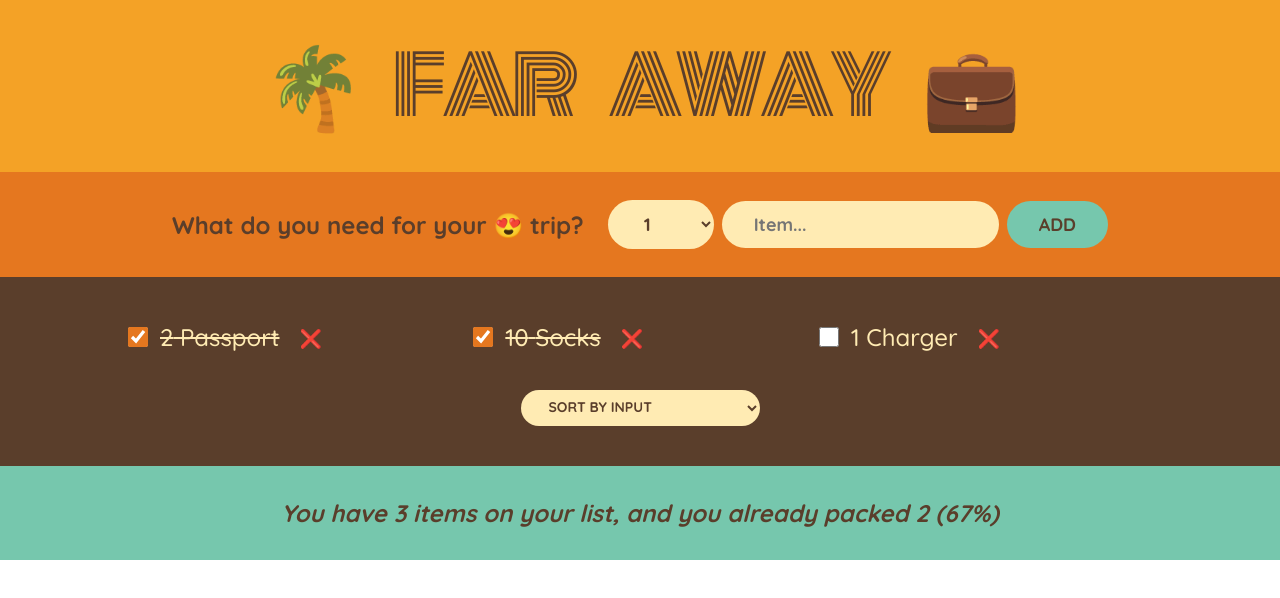
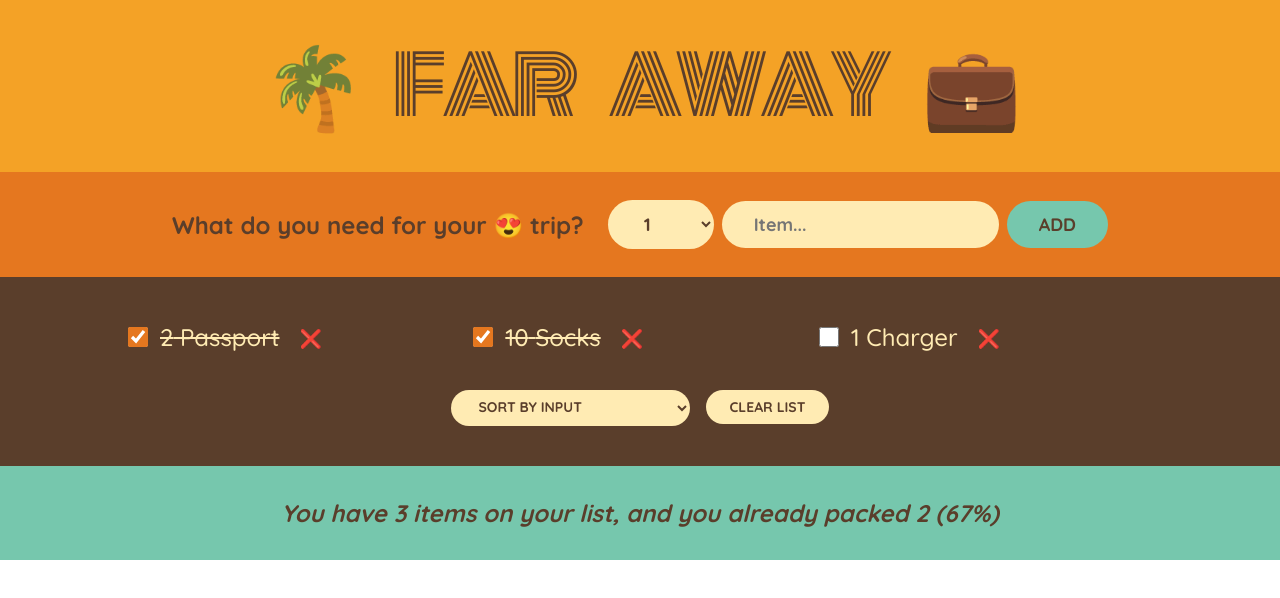
Before and after one commit to cozocozy/travel-items, a React (Create React App) app: page / in a window 1280 px wide. Shown: the top 598 px of the page. Built offline with nearby package versions, Linux system fonts and the light colour scheme.

Commit message:
feat:add clear list items

```diff
--- a/src/App.js
+++ b/src/App.js
@@ -24,6 +24,11 @@ function App() {
       )
     );
   }
+  function handleClearList() {
+    const confirmed = window.confirm("Are you sure to clear all list items?");
+
+    if (confirmed) setItems([]);
+  }
   return (
     <div className="App">
       <Logo />
@@ -32,6 +37,7 @@ function App() {
         items={items}
         onDeleteItems={handleDeleteItems}
         onToogleItems={handleToggleItems}
+        onClearList={handleClearList}
       />
       <Stats items={items} />
     </div>
@@ -84,9 +90,8 @@ function Form({ onAddItems }) {
   );
 }
 
-function PackingList({ items, onDeleteItems, onToogleItems }) {
+function PackingList({ items, onDeleteItems, onToogleItems, onClearList }) {
   const [sortBy, setSortBy] = useState("input");
-
   let sortedItems;
 
   if (sortBy === "input") sortedItems = items;
@@ -120,6 +125,7 @@ function PackingList({ items, onDeleteItems, onToogleItems }) {
 
           <option value="packed">Sort by packed status</option>
         </select>
+        <button onClick={onClearList}>Clear List</button>
       </div>
     </div>
   );
```
